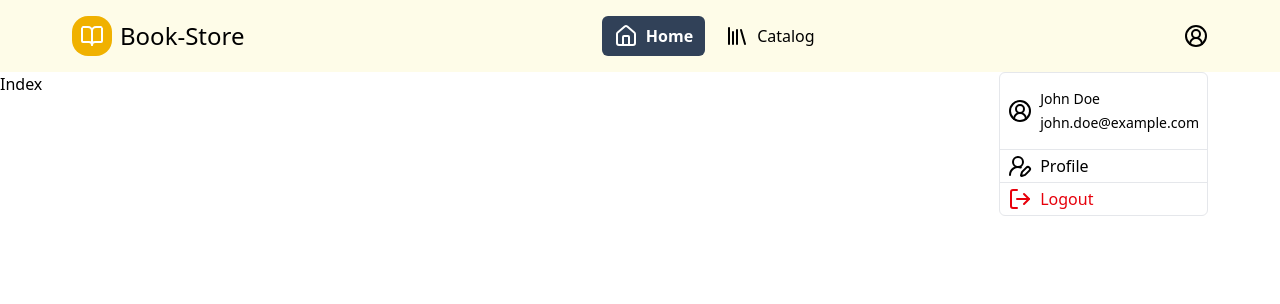
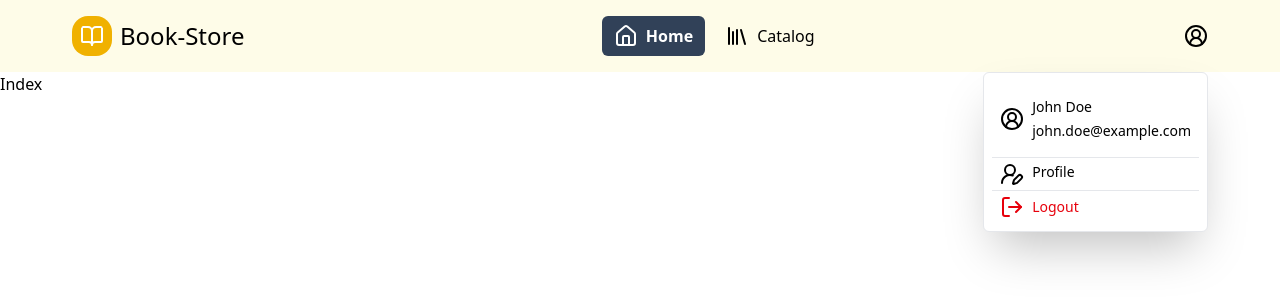
Before and after one commit to mernstackjs/book-store, a React (Vite) app in the folder client/: page / in a window 1280 px wide. Both pictures are taken after a click on the icon 1195 px from the left and 36 px from the top of the page. Shown: the top 304 px of the page. Built offline with nearby package versions, Linux system fonts and the light colour scheme.

Commit message:
improve open profile popup

```diff
--- a/client/src/components/Header.jsx
+++ b/client/src/components/Header.jsx
@@ -101,7 +101,7 @@ export default function Header() {
       </div>
 
       {openProfile && (
-        <div className="border  z-50 border-gray-200 absolute top-full right-4 md:right-18 rounded-md">
+        <div className="border p-2 shadow-2xl bg-white z-50 border-gray-200 absolute top-full right-4 md:right-18 rounded-md">
           <div className="flex justify-center items-center border-b border-gray-200  gap-2 px-2 py-4">
             <CircleUserRound />
             <div className="flex   flex-col gap-1">
@@ -115,11 +115,13 @@ export default function Header() {
             className="border-b cursor-pointer border-gray-200 flex gap-2 px-2 py-1 hover:bg-yellow-500 hover:rounded-2xl "
           >
             <UserRoundPen />
-            <Link to="/profile">Profile</Link>
+            <Link className="text-sm" to="/profile">
+              Profile
+            </Link>
           </div>
           <div className=" flex cursor-pointer  text-red-600 gap-2 px-2 py-1  hover:bg-yellow-500 hover:rounded-2xl">
             <LogOut />
-            <button>Logout</button>
+            <button className="text-sm">Logout</button>
           </div>
         </div>
       )}
```
